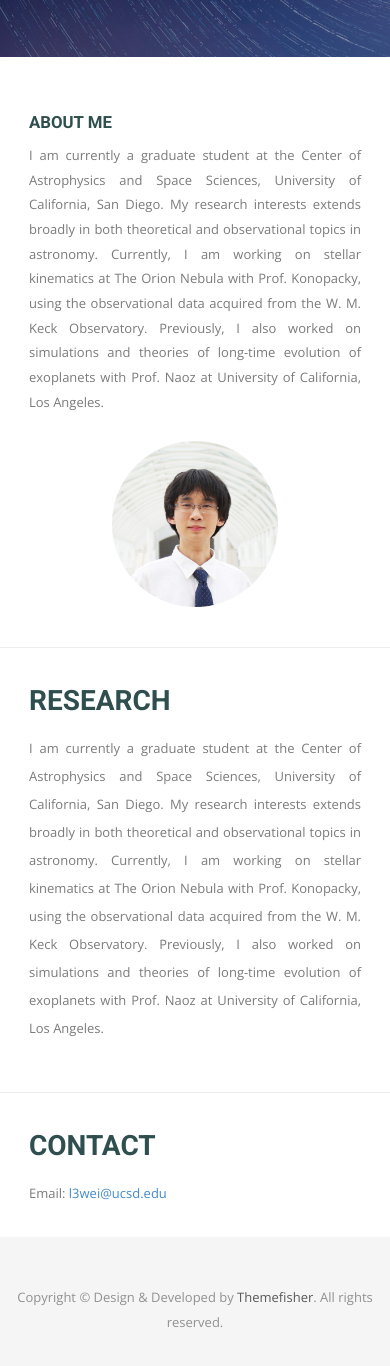
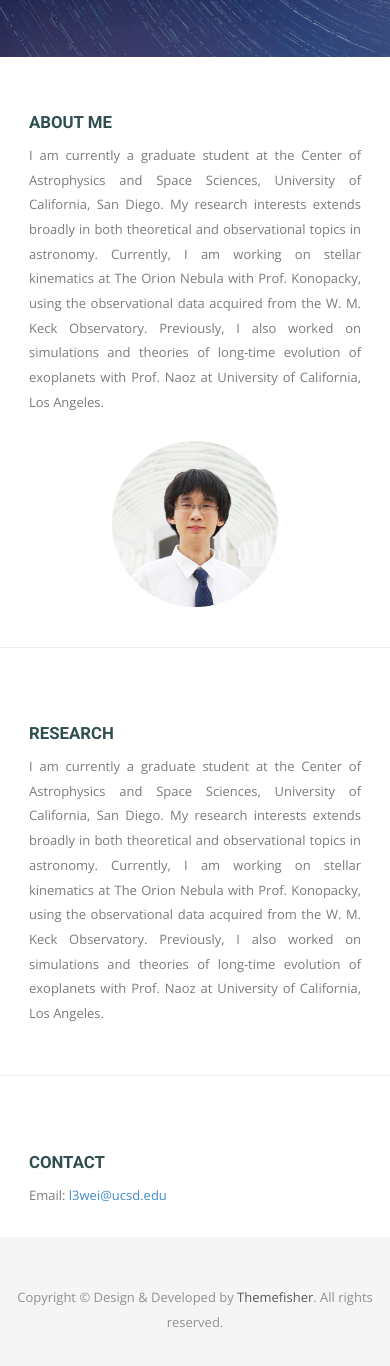
Before and after one commit to wei-lingfeng/lingfeng-wei.github.io, a Jekyll site: the page built from index.html, in a window 390 px wide and 1400 px high, scrolled down 199 px. Shown: the top 1366 px of the window. Built offline with Jekyll 4.4.1, drawn with Linux system fonts in a browser that asks for light colours; nearby versions of some CDN libraries; some web fonts are replaced.

Commit message:
Update responsive.css

```diff
--- a/css/responsive.css
+++ b/css/responsive.css
@@ -220,7 +220,15 @@ px      68    160    252    */
     font-size: 120%;
     padding-top: 10%;
   }
+  .module h2 {
+    font-size: 120%;
+    padding-top: 10%;
+  }
   .module .block p {
+    padding-top: 2%;
+    line-height: 190%;
+  }
+  .module p {
     padding-top: 2%;
     line-height: 190%;
   }
@@ -228,9 +236,16 @@ px      68    160    252    */
     .module .block img {
       width: 50%;
     }
+    .module img {
+      width: 50%;
+    }
   }
   @media only screen and (orientation:landscape) {
     .module .block img {
+      padding-top: 5%;
+      width: 30%;
+    }
+    .module img {
       padding-top: 5%;
       width: 30%;
     }
```
